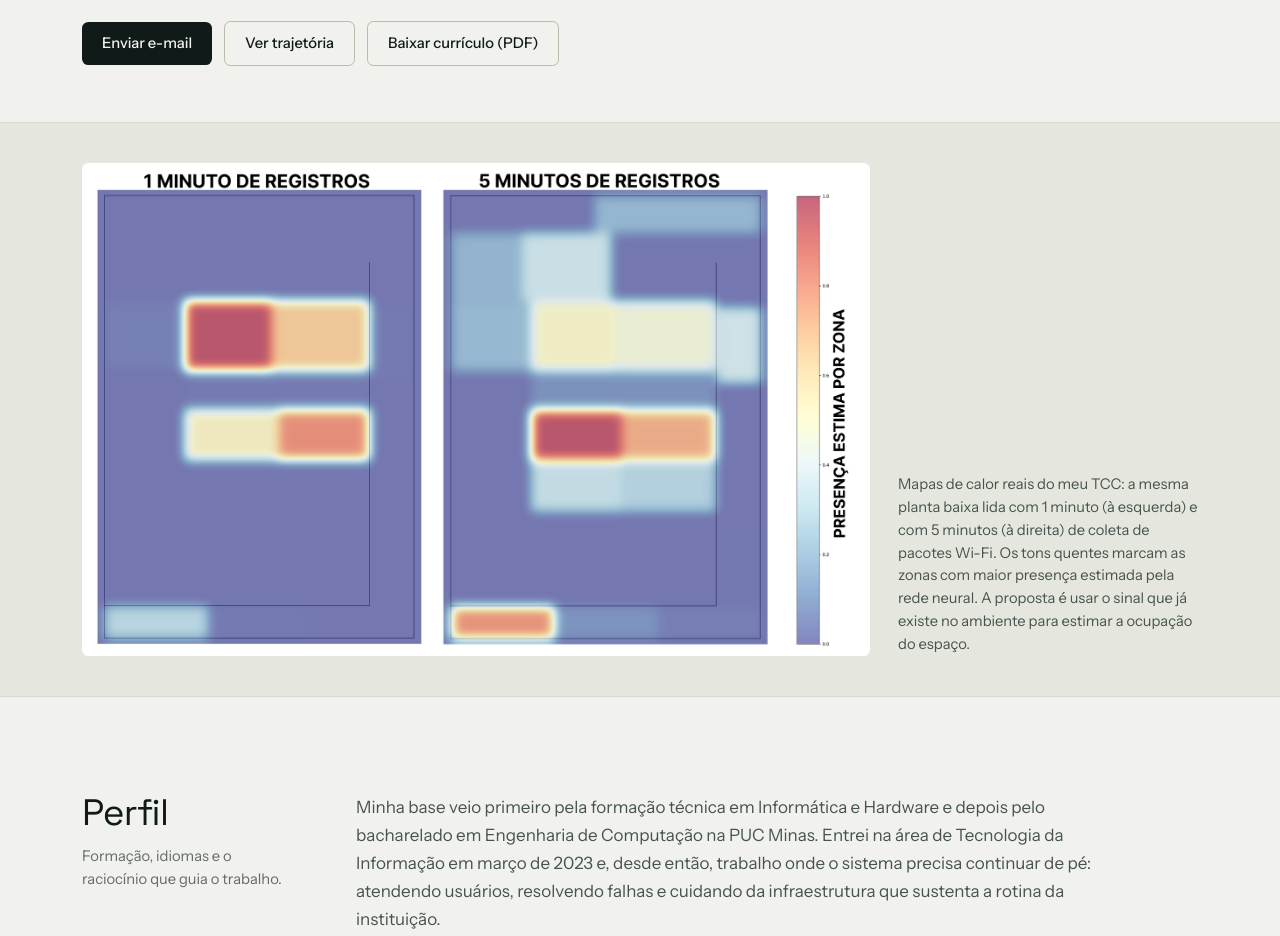
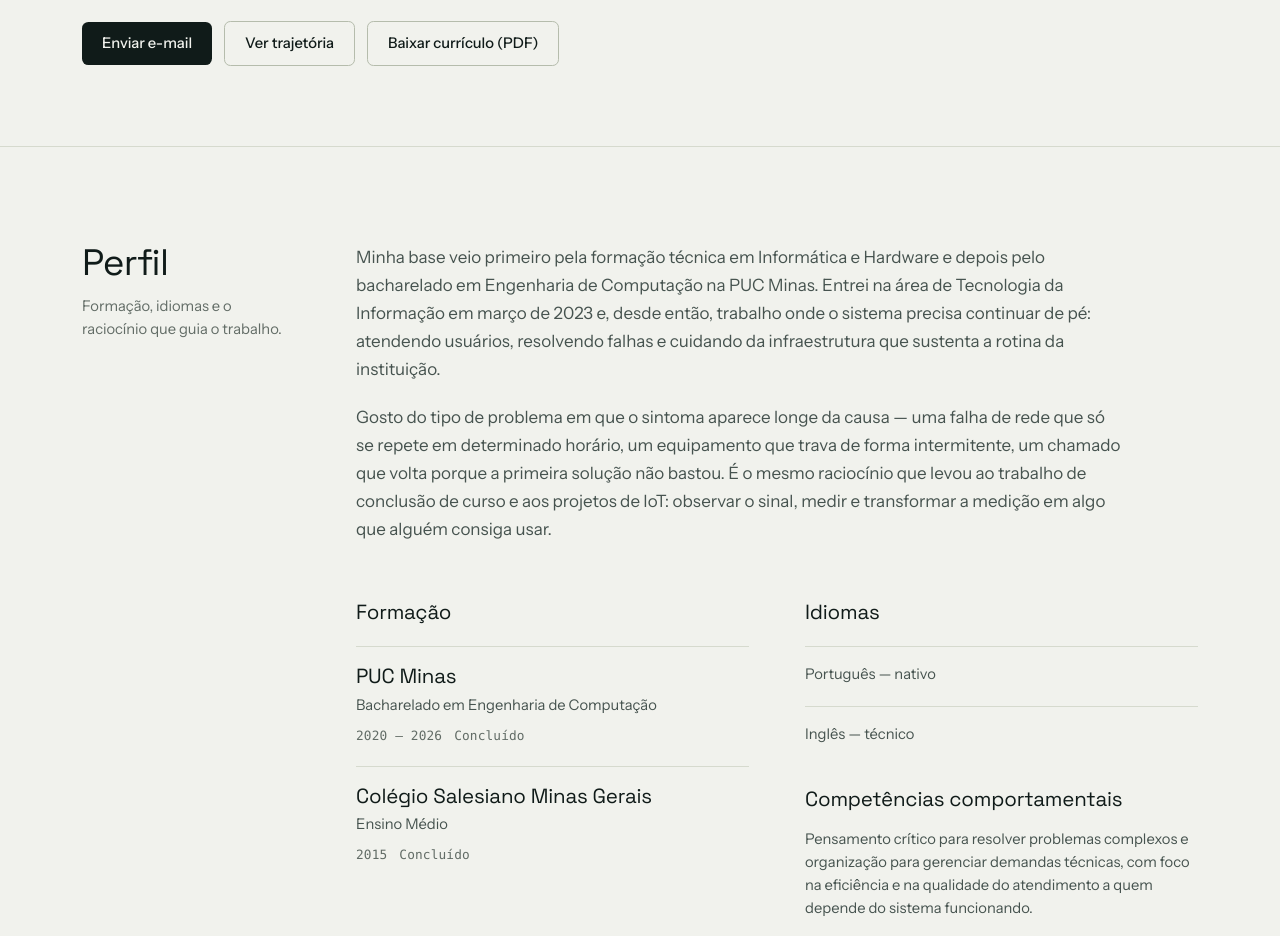
Before and after one commit to Maicon-Gomes-Messias/Maicon-Gomes-Messias.github.io, an Astro site: page / in a window 1280 px wide. Shown: the part 629-1565 px from the top of the page. Built offline with nearby package versions, Linux system fonts and the light colour scheme; Astro itself is replaced by a stand-in of ours.

Commit message:
Tira a figura duplicada do topo e otimiza a imagem do retrato
- Remove a faixa com o mapa de calor do hero (ja aparece em Projetos)
- Remove a classe .bleed, que ficou sem uso
- Serve o retrato por srcSet/sizes com qualidade menor (23 KB -> 13 KB)
- Transferencia da pagina: ~92 KB -> ~83 KB (Lighthouse 100)

```diff
--- a/src/components/Hero.tsx
+++ b/src/components/Hero.tsx
@@ -2,10 +2,10 @@ import { facts, intro } from "@/content/profile";
 import type { Asset } from "@/lib/assets";
 import { mailto } from "@/lib/site";
 
-export function Hero({ retrato, heatmap }: { retrato: Asset; heatmap: Asset }) {
+export function Hero({ retrato }: { retrato: Asset }) {
   return (
     <section id="inicio" className="scroll-mt-20">
-      <div className="mx-auto w-full max-w-[1180px] px-5 pt-12 pb-0 sm:px-8 md:pt-20 print:pt-6">
+      <div className="mx-auto w-full max-w-[1180px] px-5 pt-12 pb-14 sm:px-8 md:pt-20 md:pb-20 print:py-6">
         <div className="grid items-start gap-10 md:grid-cols-[minmax(0,1.15fr)_minmax(0,0.85fr)] md:gap-16">
           <div>
             <h1 className="font-display text-display font-semibold text-ink">{intro.headline}</h1>
@@ -40,6 +40,8 @@ export function Hero({ retrato, heatmap }: { retrato: Asset; heatmap: Asset }) {
             <div className="inset-rule w-[200px] overflow-hidden rounded-[var(--radius-instrument)] bg-surface sm:w-[240px]">
               <img
                 src={retrato.src}
+                srcSet={retrato.srcSet}
+                sizes="(min-width: 640px) 240px, 200px"
                 width={retrato.width}
                 height={retrato.height}
                 alt="Retrato de Maicon Gomes Messias"
@@ -60,35 +62,6 @@ export function Hero({ retrato, heatmap }: { retrato: Asset; heatmap: Asset }) {
           </div>
         </div>
       </div>
-
-      {/* O elemento-assinatura: o mapa de calor real do TCC, que mostra o
-          sinal de Wi-Fi já presente no ambiente virando leitura de ocupação. */}
-      {/* Sem borda inferior: a seção seguinte já traz a régua que fecha a faixa. */}
-      <div className="bleed mt-14 border-t border-line bg-paper-deep">
-        <div className="mx-auto w-full max-w-[1180px] px-5 py-8 sm:px-8 md:py-10">
-          <div className="grid gap-7 md:grid-cols-[minmax(0,1fr)_minmax(0,300px)] md:items-end">
-            <figure className="inset-rule min-w-0 overflow-hidden rounded-[var(--radius-instrument)] bg-surface">
-              <img
-                src={heatmap.src}
-                srcSet={heatmap.srcSet}
-                sizes="(min-width: 768px) 790px, calc(100vw - 40px)"
-                width={heatmap.width}
-                height={heatmap.height}
-                alt="Dois mapas de calor de ocupação do TCC: à esquerda com 1 minuto de coleta e à direita com 5 minutos, sobre a mesma planta baixa."
-                loading="lazy"
-                decoding="async"
-                className="block h-auto w-full"
-              />
-            </figure>
-            <p className="max-w-[46ch] text-small text-ink-soft">
-              Mapas de calor reais do meu TCC: a mesma planta baixa lida com 1 minuto (à esquerda) e
-              com 5 minutos (à direita) de coleta de pacotes Wi-Fi. Os tons quentes marcam as zonas
-              com maior presença estimada pela rede neural. A proposta é usar o sinal que já existe
-              no ambiente para estimar a ocupação do espaço.
-            </p>
-          </div>
-        </div>
-      </div>
     </section>
   );
 }
--- a/src/pages/index.astro
+++ b/src/pages/index.astro
@@ -1,5 +1,4 @@
 ---
-import { getImage } from "astro:assets";
 import { Capabilities } from "@/components/Capabilities";
 import { Contact } from "@/components/Contact";
 import { Credentials } from "@/components/Credentials";
@@ -35,14 +34,10 @@ const articleAuthors = publication
     )
   : [];
 
-// 400px é o tamanho nativo da foto; renderizada a 240px dá ~1,7x (retina).
-// Não há ganho em pedir mais que isso — só aumentaria o arquivo.
-const retrato = getImage({ src: fotoPerfil, format: "avif", width: 400, quality: 78 });
-
-// As figuras do artigo são servidas em várias larguras (srcSet), para o
-// celular não baixar a versão de desktop.
+// O retrato é exibido a 200px (celular) e 240px. Servido em srcSet para não
+// baixar a versão de 400px onde ela não é necessária.
 const [photo, heatmap, fluxograma, layout, oculosHardware, oculosPrototipo] = await Promise.all([
-  retrato,
+  responsiveImage(fotoPerfil, [240, 350, 400], { quality: 66 }),
   responsiveImage(tccMapaCalor, [480, 800, 1200, 1800], { quality: 78 }),
   responsiveImage(tccFluxograma, [480, 900, 1291]),
   responsiveImage(tccLayout, [480, 841]),
@@ -50,11 +45,7 @@ const [photo, heatmap, fluxograma, layout, oculosHardware, oculosPrototipo] = aw
   responsiveImage(oculosPrototipoImg, [480, 900, 1599]),
 ]);
 
-const retratoAsset = {
-  src: photo.src,
-  width: Number(photo.attributes.width),
-  height: Number(photo.attributes.height),
-};
+const retratoAsset = photo;
 
 const jsonLd = {
   "@context": "https://schema.org",
@@ -68,7 +59,7 @@ const jsonLd = {
       description,
       url: siteUrl,
       email: `mailto:${site.email}`,
-      image: `${siteUrl}${retrato.src}`,
+      image: `${siteUrl}${photo.src}`,
       address: {
         "@type": "PostalAddress",
         addressLocality: site.location.locality,
@@ -160,7 +151,7 @@ const jsonLd = {
   <SiteHeader />
 
   <main id="conteudo">
-    <Hero retrato={retratoAsset} heatmap={heatmap} />
+    <Hero retrato={retratoAsset} />
     <Profile />
     <Trajectory />
     <Projects figures={{ heatmap, fluxograma, layout, oculosHardware, oculosPrototipo }} />
--- a/src/styles/globals.css
+++ b/src/styles/globals.css
@@ -207,13 +207,6 @@ h3 {
   font-variant-numeric: tabular-nums;
 }
 
-/* Faixa de sinal em largura total, alinhada à viewport. */
-.bleed {
-  width: 100vw;
-  margin-left: 50%;
-  transform: translateX(-50%);
-}
-
 /* ------------------------------------------------------------------ */
 /*  Páginas longas: o que está fora da tela não é renderizado          */
 /*                                                                     */
@@ -235,8 +228,7 @@ h3 {
   header,
   footer,
   nav,
-  figure,
-  .bleed {
+  figure {
     display: none !important;
   }
 
```
Also changed, not shown: README.md, 1 other file.
